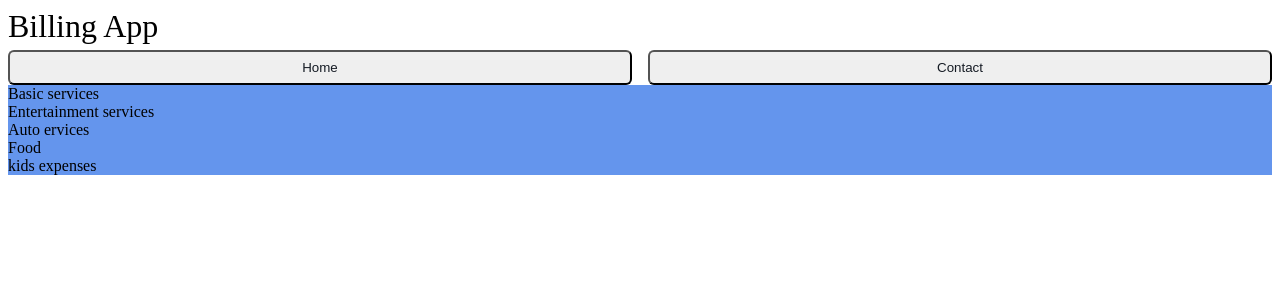
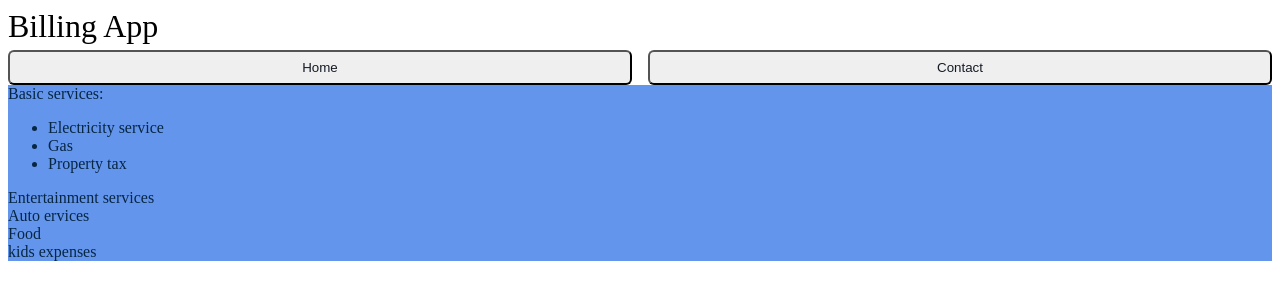
Before and after one commit to ingRicardo/billing-app, an Angular app: page / in a window 1280 px wide. Shown: the top 300 px of the page. Built offline with nearby package versions, Linux system fonts and the light colour scheme.

Commit message:
basic services text added

```diff
--- a/src/app/components/home/home.css
+++ b/src/app/components/home/home.css
@@ -0,0 +1,3 @@
+.mainstyle{
+    color: rgb(6, 38, 66);
+}
--- a/src/app/components/home/home.html
+++ b/src/app/components/home/home.html
@@ -1,7 +1,13 @@
+<div class="mainstyle">
+    <div>
+        Basic services:
+    </div>
+    <ul>
+        <li>Electricity service</li>
+        <li>Gas</li>
+        <li>Property tax</li>
+    </ul>
 
-<div>
-    Basic services
-</div>
     <div>
         Entertainment services
     </div>
@@ -14,3 +20,4 @@
     <div>
         kids expenses
     </div>
+</div>
```
Lines whose indentation alone changed are shown as unchanged.
